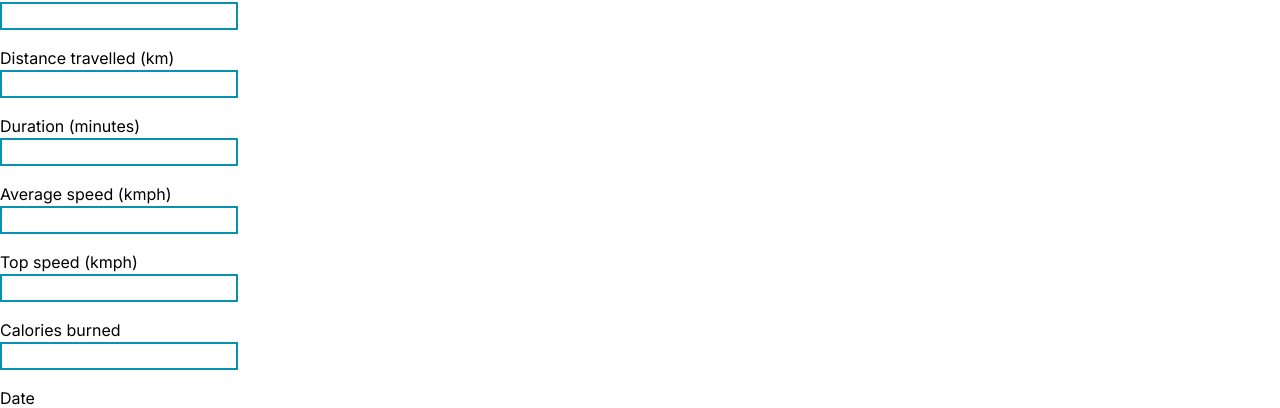
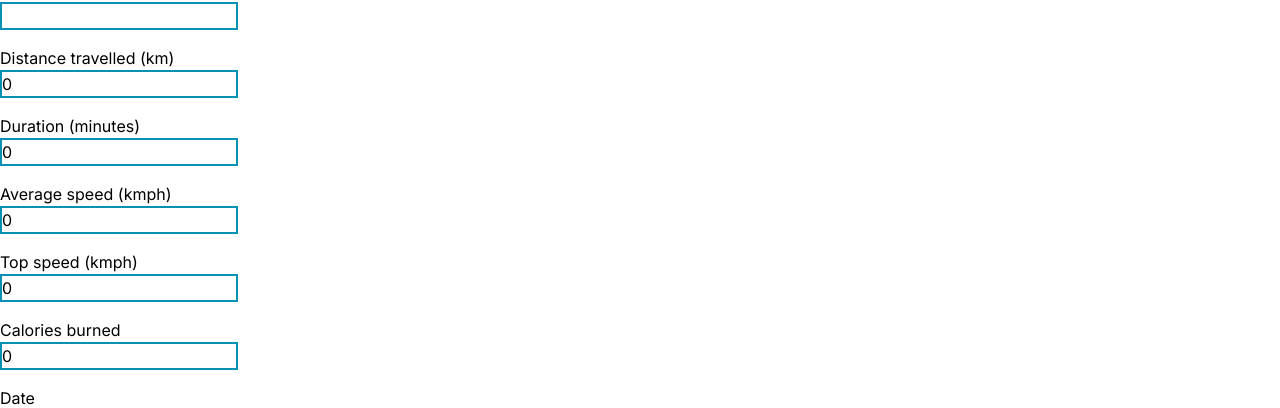
Before and after one commit to andrews1022/cycling-tracker, a Next.js app: page /profile in a window 1280 px wide. Shown: the part 126-534 px from the top of the page. Built offline with nearby package versions, Linux system fonts and the light colour scheme; no server answers.

Commit message:
setup form state values and onChange handlers

```diff
--- a/src/components/CreateExercise.tsx
+++ b/src/components/CreateExercise.tsx
@@ -3,7 +3,23 @@
 import { useState } from "react";
 import type { FormEvent } from "react";
 
+// - route name --> string
+// - distance travelled --> number
+// - duration (minutes) --> number
+// - average speed (kmph) --> number
+// - top speed (kmph) --> number
+// - calories burned --> number
+// - date (today's day, month, year) --> date (string)
+
 const CreateExercise = () => {
+  const [routeName, setRouteName] = useState("");
+  const [distanceTravelled, setDistanceTravelled] = useState(0);
+  const [duration, setDuration] = useState(0);
+  const [averageSpeed, setAverageSpeed] = useState(0);
+  const [topSpeed, setTopSpeed] = useState(0);
+  const [caloriesBurned, setCaloriesBurned] = useState(0);
+  const [date, setDate] = useState("");
+
   const handleSubmit = (event: FormEvent<HTMLFormElement>) => {
     event.preventDefault();
 
@@ -20,6 +36,8 @@ const CreateExercise = () => {
             name="route_name"
             id="route_name"
             className="border-2 border-solid border-cyan-600"
+            value={routeName}
+            onChange={(event) => setRouteName(event.target.value)}
           />
         </label>
       </div>
@@ -32,6 +50,9 @@ const CreateExercise = () => {
             name="distance_travelled"
             id="distance_travelled"
             className="border-2 border-solid border-cyan-600"
+            value={distanceTravelled}
+            onChange={(event) => setDistanceTravelled(+event.target.value)}
+            step="any"
           />
         </label>
       </div>
@@ -44,6 +65,8 @@ const CreateExercise = () => {
             name="duration"
             id="duration"
             className="border-2 border-solid border-cyan-600"
+            value={duration}
+            onChange={(event) => setDuration(+event.target.value)}
           />
         </label>
       </div>
@@ -56,6 +79,8 @@ const CreateExercise = () => {
             name="average_speed"
             id="average_speed"
             className="border-2 border-solid border-cyan-600"
+            value={averageSpeed}
+            onChange={(event) => setAverageSpeed(+event.target.value)}
           />
         </label>
       </div>
@@ -68,6 +93,8 @@ const CreateExercise = () => {
             name="top_speed"
             id="top_speed"
             className="border-2 border-solid border-cyan-600"
+            value={topSpeed}
+            onChange={(event) => setTopSpeed(+event.target.value)}
           />
         </label>
       </div>
@@ -80,6 +107,8 @@ const CreateExercise = () => {
             name="calories_burned"
             id="calories_burned"
             className="border-2 border-solid border-cyan-600"
+            value={caloriesBurned}
+            onChange={(event) => setCaloriesBurned(+event.target.value)}
           />
         </label>
       </div>
@@ -92,6 +121,8 @@ const CreateExercise = () => {
             name="date"
             id="date"
             className="border-2 border-solid border-cyan-600"
+            value={date}
+            onChange={(event) => setDate(event.target.value)}
           />
         </label>
       </div>
```
